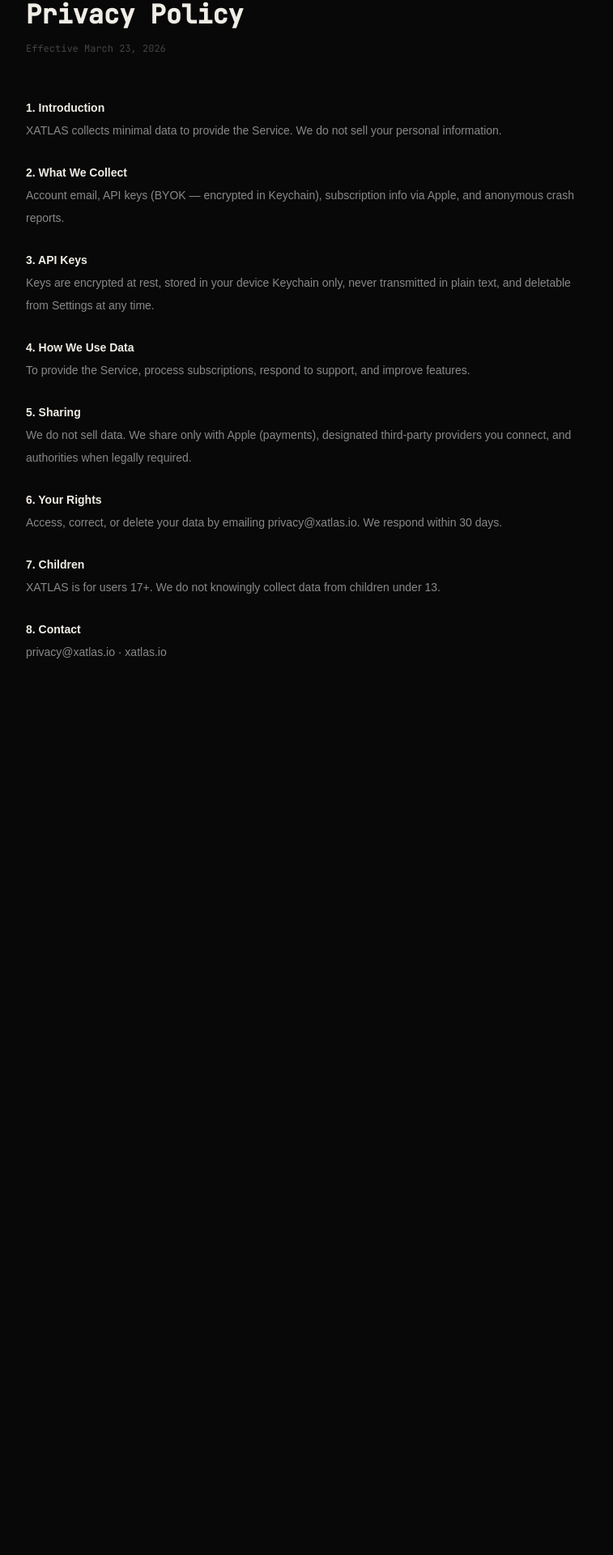
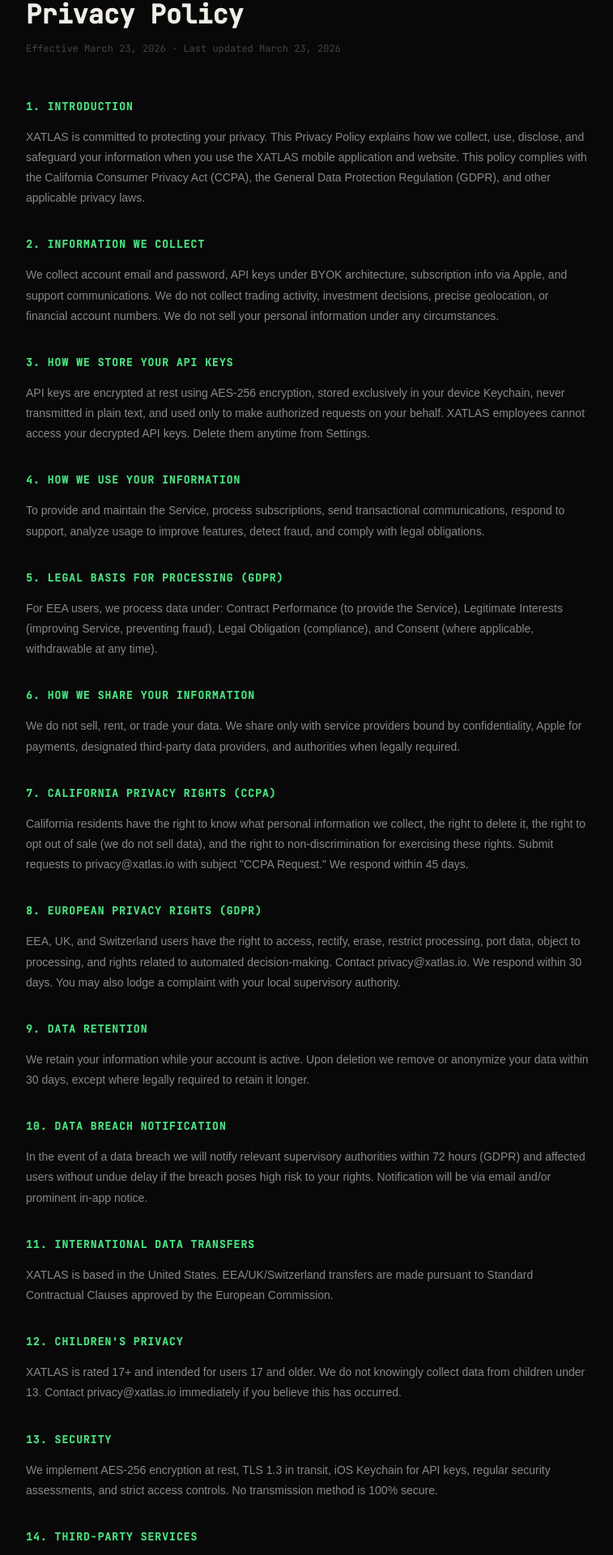
Before and after one commit to AuthorsWisdom/atlas-website, a Next.js app: page /privacy in a window 1280 px wide. Shown: the part 139-2059 px from the top of the page at 81% size, without its empty margins (260-1017 px from the left). Before the commit the page ends 1022 px from the top, so only its background shows below. Built offline with nearby package versions, Linux system fonts and the light colour scheme.

Commit message:
Update privacy page to full GDPR/CCPA version

```diff
--- a/app/privacy/page.tsx
+++ b/app/privacy/page.tsx
@@ -2,18 +2,26 @@
   return (
     <main style={{ background: 'var(--bg)', minHeight: '100vh' }}>
       <div style={{ maxWidth: '760px', margin: '0 auto', padding: '4rem 2rem' }}>
-        <a href="/" style={{ fontFamily: 'var(--font-mono)', fontSize: '12px', color: 'var(--text-2)', textDecoration: 'none', marginBottom: '3rem', display: 'block' }}>← Back to XATLAS</a>
+        <a href="/" style={{ fontFamily: 'var(--font-mono)', fontSize: '12px', color: 'var(--text-2)', textDecoration: 'none', display: 'block', marginBottom: '3rem' }}>← Back to XATLAS</a>
         <h1 style={{ fontFamily: 'var(--font-mono)', fontSize: '2rem', fontWeight: 700, color: 'var(--text)', marginBottom: '0.5rem' }}>Privacy Policy</h1>
-        <p style={{ fontFamily: 'var(--font-mono)', fontSize: '12px', color: 'var(--text-3)', marginBottom: '3rem' }}>Effective March 23, 2026</p>
-        <div style={{ fontSize: '14px', color: 'var(--text-2)', lineHeight: 2, display: 'flex', flexDirection: 'column', gap: '1.5rem' }}>
-          <p><strong style={{ color: 'var(--text)' }}>1. Introduction</strong><br />XATLAS collects minimal data to provide the Service. We do not sell your personal information.</p>
-          <p><strong style={{ color: 'var(--text)' }}>2. What We Collect</strong><br />Account email, API keys (BYOK — encrypted in Keychain), subscription info via Apple, and anonymous crash reports.</p>
-          <p><strong style={{ color: 'var(--text)' }}>3. API Keys</strong><br />Keys are encrypted at rest, stored in your device Keychain only, never transmitted in plain text, and deletable from Settings at any time.</p>
-          <p><strong style={{ color: 'var(--text)' }}>4. How We Use Data</strong><br />To provide the Service, process subscriptions, respond to support, and improve features.</p>
-          <p><strong style={{ color: 'var(--text)' }}>5. Sharing</strong><br />We do not sell data. We share only with Apple (payments), designated third-party providers you connect, and authorities when legally required.</p>
-          <p><strong style={{ color: 'var(--text)' }}>6. Your Rights</strong><br />Access, correct, or delete your data by emailing privacy@xatlas.io. We respond within 30 days.</p>
-          <p><strong style={{ color: 'var(--text)' }}>7. Children</strong><br />XATLAS is for users 17+. We do not knowingly collect data from children under 13.</p>
-          <p><strong style={{ color: 'var(--text)' }}>8. Contact</strong><br />privacy@xatlas.io · xatlas.io</p>
+        <p style={{ fontFamily: 'var(--font-mono)', fontSize: '12px', color: 'var(--text-3)', marginBottom: '3rem' }}>Effective March 23, 2026 · Last updated March 23, 2026</p>
+        <div style={{ fontSize: '14px', color: 'var(--text-2)', lineHeight: 2, display: 'flex', flexDirection: 'column', gap: '2rem' }}>
+          <div><h2 style={{ fontFamily: 'var(--font-mono)', fontSize: '13px', fontWeight: 700, color: 'var(--green)', letterSpacing: '0.08em', marginBottom: '0.75rem', textTransform: 'uppercase' }}>1. Introduction</h2><p style={{ fontSize: '14px', color: 'var(--text-2)', lineHeight: 1.8 }}>XATLAS is committed to protecting your privacy. This Privacy Policy explains how we collect, use, disclose, and safeguard your information when you use the XATLAS mobile application and website. This policy complies with the California Consumer Privacy Act (CCPA), the General Data Protection Regulation (GDPR), and other applicable privacy laws.</p></div>
+          <div><h2 style={{ fontFamily: 'var(--font-mono)', fontSize: '13px', fontWeight: 700, color: 'var(--green)', letterSpacing: '0.08em', marginBottom: '0.75rem', textTransform: 'uppercase' }}>2. Information We Collect</h2><p style={{ fontSize: '14px', color: 'var(--text-2)', lineHeight: 1.8 }}>We collect account email and password, API keys under BYOK architecture, subscription info via Apple, and support communications. We do not collect trading activity, investment decisions, precise geolocation, or financial account numbers. We do not sell your personal information under any circumstances.</p></div>
+          <div><h2 style={{ fontFamily: 'var(--font-mono)', fontSize: '13px', fontWeight: 700, color: 'var(--green)', letterSpacing: '0.08em', marginBottom: '0.75rem', textTransform: 'uppercase' }}>3. How We Store Your API Keys</h2><p style={{ fontSize: '14px', color: 'var(--text-2)', lineHeight: 1.8 }}>API keys are encrypted at rest using AES-256 encryption, stored exclusively in your device Keychain, never transmitted in plain text, and used only to make authorized requests on your behalf. XATLAS employees cannot access your decrypted API keys. Delete them anytime from Settings.</p></div>
+          <div><h2 style={{ fontFamily: 'var(--font-mono)', fontSize: '13px', fontWeight: 700, color: 'var(--green)', letterSpacing: '0.08em', marginBottom: '0.75rem', textTransform: 'uppercase' }}>4. How We Use Your Information</h2><p style={{ fontSize: '14px', color: 'var(--text-2)', lineHeight: 1.8 }}>To provide and maintain the Service, process subscriptions, send transactional communications, respond to support, analyze usage to improve features, detect fraud, and comply with legal obligations.</p></div>
+          <div><h2 style={{ fontFamily: 'var(--font-mono)', fontSize: '13px', fontWeight: 700, color: 'var(--green)', letterSpacing: '0.08em', marginBottom: '0.75rem', textTransform: 'uppercase' }}>5. Legal Basis for Processing (GDPR)</h2><p style={{ fontSize: '14px', color: 'var(--text-2)', lineHeight: 1.8 }}>For EEA users, we process data under: Contract Performance (to provide the Service), Legitimate Interests (improving Service, preventing fraud), Legal Obligation (compliance), and Consent (where applicable, withdrawable at any time).</p></div>
+          <div><h2 style={{ fontFamily: 'var(--font-mono)', fontSize: '13px', fontWeight: 700, color: 'var(--green)', letterSpacing: '0.08em', marginBottom: '0.75rem', textTransform: 'uppercase' }}>6. How We Share Your Information</h2><p style={{ fontSize: '14px', color: 'var(--text-2)', lineHeight: 1.8 }}>We do not sell, rent, or trade your data. We share only with service providers bound by confidentiality, Apple for payments, designated third-party data providers, and authorities when legally required.</p></div>
+          <div><h2 style={{ fontFamily: 'var(--font-mono)', fontSize: '13px', fontWeight: 700, color: 'var(--green)', letterSpacing: '0.08em', marginBottom: '0.75rem', textTransform: 'uppercase' }}>7. California Privacy Rights (CCPA)</h2><p style={{ fontSize: '14px', color: 'var(--text-2)', lineHeight: 1.8 }}>California residents have the right to know what personal information we collect, the right to delete it, the right to opt out of sale (we do not sell data), and the right to non-discrimination for exercising these rights. Submit requests to privacy@xatlas.io with subject "CCPA Request." We respond within 45 days.</p></div>
+          <div><h2 style={{ fontFamily: 'var(--font-mono)', fontSize: '13px', fontWeight: 700, color: 'var(--green)', letterSpacing: '0.08em', marginBottom: '0.75rem', textTransform: 'uppercase' }}>8. European Privacy Rights (GDPR)</h2><p style={{ fontSize: '14px', color: 'var(--text-2)', lineHeight: 1.8 }}>EEA, UK, and Switzerland users have the right to access, rectify, erase, restrict processing, port data, object to processing, and rights related to automated decision-making. Contact privacy@xatlas.io. We respond within 30 days. You may also lodge a complaint with your local supervisory authority.</p></div>
+          <div><h2 style={{ fontFamily: 'var(--font-mono)', fontSize: '13px', fontWeight: 700, color: 'var(--green)', letterSpacing: '0.08em', marginBottom: '0.75rem', textTransform: 'uppercase' }}>9. Data Retention</h2><p style={{ fontSize: '14px', color: 'var(--text-2)', lineHeight: 1.8 }}>We retain your information while your account is active. Upon deletion we remove or anonymize your data within 30 days, except where legally required to retain it longer.</p></div>
+          <div><h2 style={{ fontFamily: 'var(--font-mono)', fontSize: '13px', fontWeight: 700, color: 'var(--green)', letterSpacing: '0.08em', marginBottom: '0.75rem', textTransform: 'uppercase' }}>10. Data Breach Notification</h2><p style={{ fontSize: '14px', color: 'var(--text-2)', lineHeight: 1.8 }}>In the event of a data breach we will notify relevant supervisory authorities within 72 hours (GDPR) and affected users without undue delay if the breach poses high risk to your rights. Notification will be via email and/or prominent in-app notice.</p></div>
+          <div><h2 style={{ fontFamily: 'var(--font-mono)', fontSize: '13px', fontWeight: 700, color: 'var(--green)', letterSpacing: '0.08em', marginBottom: '0.75rem', textTransform: 'uppercase' }}>11. International Data Transfers</h2><p style={{ fontSize: '14px', color: 'var(--text-2)', lineHeight: 1.8 }}>XATLAS is based in the United States. EEA/UK/Switzerland transfers are made pursuant to Standard Contractual Clauses approved by the European Commission.</p></div>
+          <div><h2 style={{ fontFamily: 'var(--font-mono)', fontSize: '13px', fontWeight: 700, color: 'var(--green)', letterSpacing: '0.08em', marginBottom: '0.75rem', textTransform: 'uppercase' }}>12. Children's Privacy</h2><p style={{ fontSize: '14px', color: 'var(--text-2)', lineHeight: 1.8 }}>XATLAS is rated 17+ and intended for users 17 and older. We do not knowingly collect data from children under 13. Contact privacy@xatlas.io immediately if you believe this has occurred.</p></div>
+          <div><h2 style={{ fontFamily: 'var(--font-mono)', fontSize: '13px', fontWeight: 700, color: 'var(--green)', letterSpacing: '0.08em', marginBottom: '0.75rem', textTransform: 'uppercase' }}>13. Security</h2><p style={{ fontSize: '14px', color: 'var(--text-2)', lineHeight: 1.8 }}>We implement AES-256 encryption at rest, TLS 1.3 in transit, iOS Keychain for API keys, regular security assessments, and strict access controls. No transmission method is 100% secure.</p></div>
+          <div><h2 style={{ fontFamily: 'var(--font-mono)', fontSize: '13px', fontWeight: 700, color: 'var(--green)', letterSpacing: '0.08em', marginBottom: '0.75rem', textTransform: 'uppercase' }}>14. Third-Party Services</h2><p style={{ fontSize: '14px', color: 'var(--text-2)', lineHeight: 1.8 }}>We integrate with Polygon.io, Anthropic, Apple, and FRED. Review their privacy policies at their respective websites.</p></div>
+          <div><h2 style={{ fontFamily: 'var(--font-mono)', fontSize: '13px', fontWeight: 700, color: 'var(--green)', letterSpacing: '0.08em', marginBottom: '0.75rem', textTransform: 'uppercase' }}>15. Changes to This Policy</h2><p style={{ fontSize: '14px', color: 'var(--text-2)', lineHeight: 1.8 }}>We will notify you of material changes via email and/or in-app notice. Continued use after the effective date constitutes acceptance.</p></div>
+          <div><h2 style={{ fontFamily: 'var(--font-mono)', fontSize: '13px', fontWeight: 700, color: 'var(--green)', letterSpacing: '0.08em', marginBottom: '0.75rem', textTransform: 'uppercase' }}>16. Contact Us</h2><p style={{ fontSize: '14px', color: 'var(--text-2)', lineHeight: 1.8 }}>Email: privacy@xatlas.io · Website: xatlas.io · Response time: 30 days (45 days for CCPA)</p></div>
         </div>
       </div>
     </main>
```
